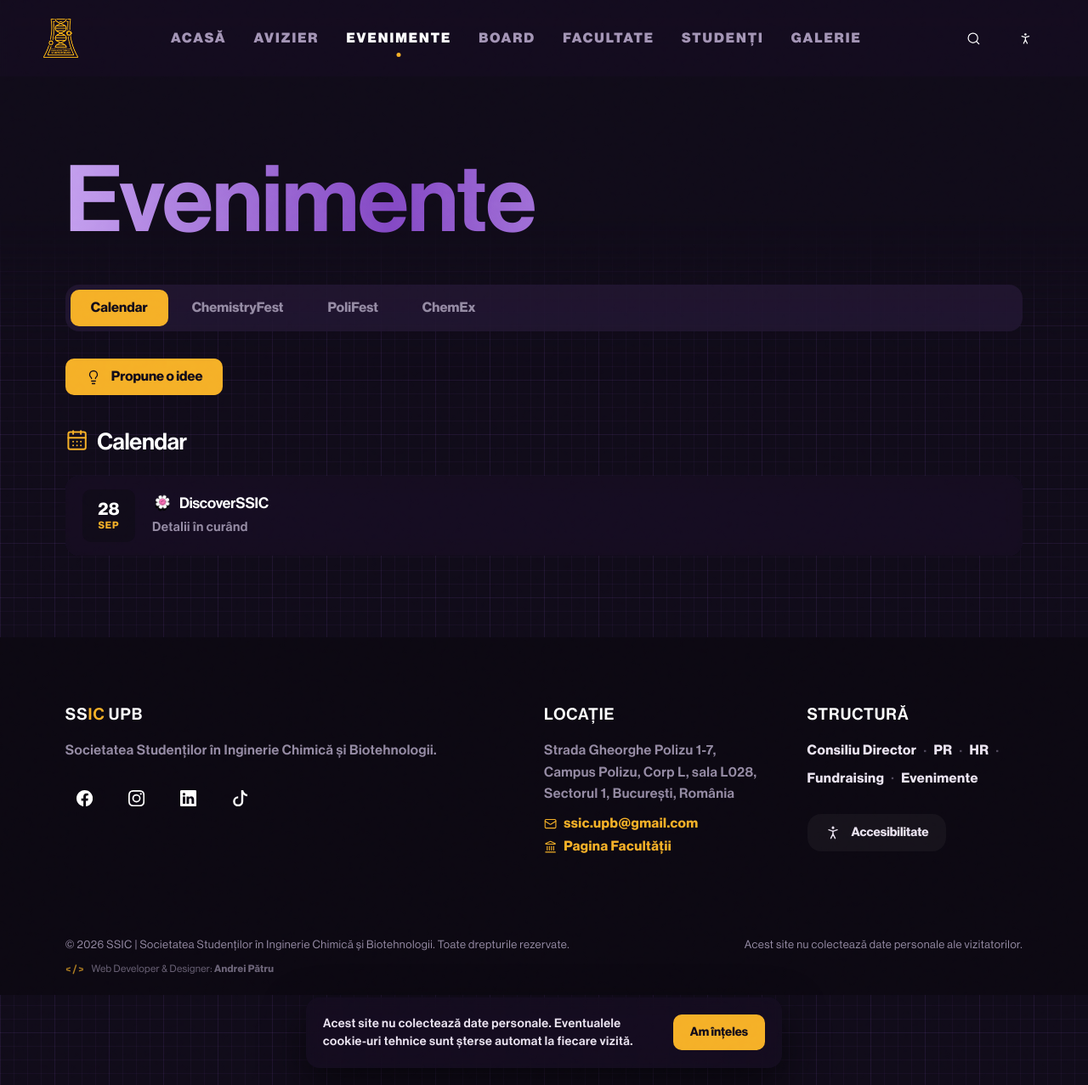
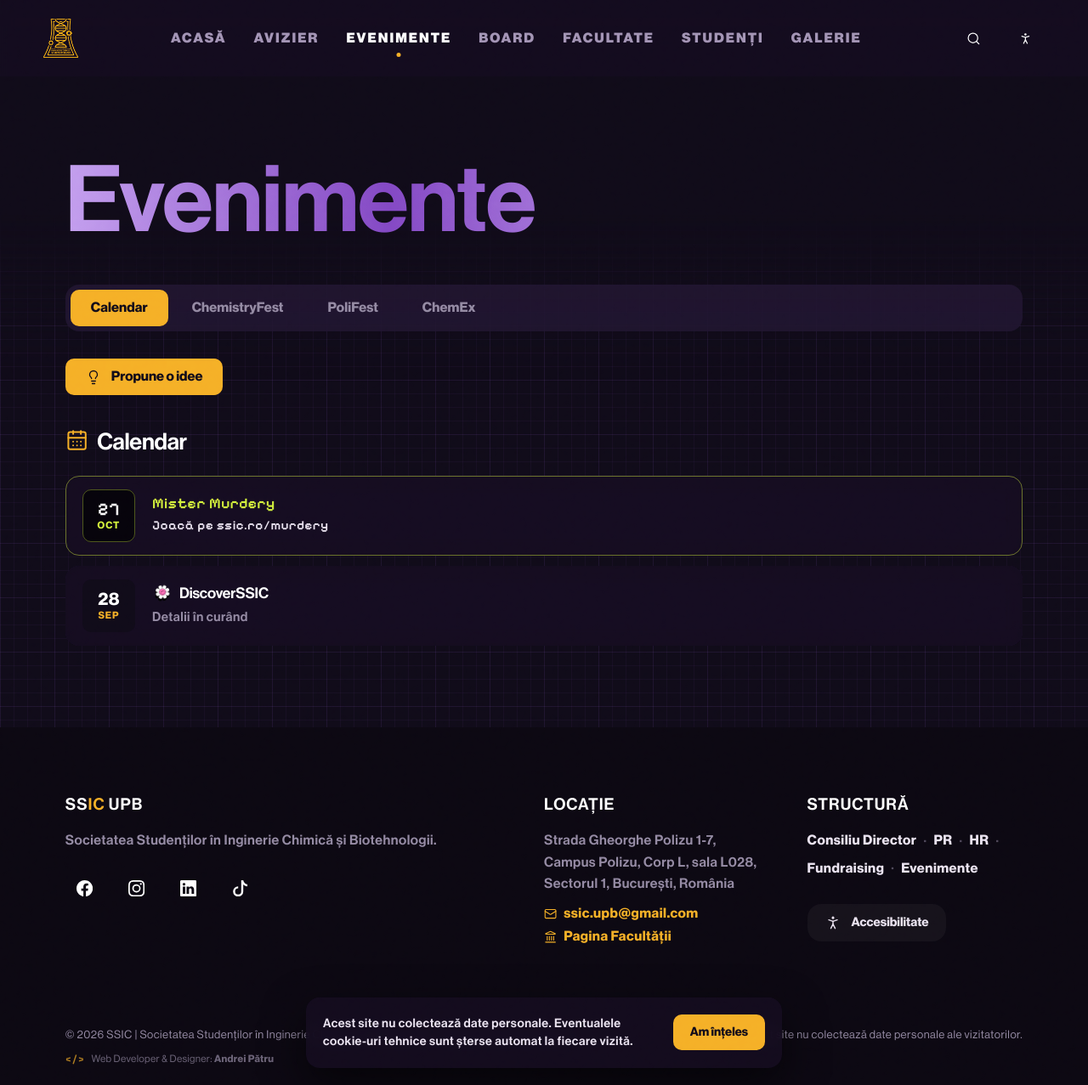
Before and after one commit to prssic/ssic, a Jekyll site: the page built from evenimente.html, in a window 1280 px wide. Shown: the whole page at 85% size. Built offline with Jekyll 4.4.1, drawn with Linux system fonts in a browser that asks for light colours; nearby versions of some CDN libraries.

Commit message:
Update evenimente.html

```diff
--- a/evenimente.html
+++ b/evenimente.html
@@ -25,6 +25,13 @@ description: "Descoperă proiectele și evenimentele SSIC: ChemEx, Balul Bobocil
                     <div class="calendar-section reveal">
                         <h2><i data-lucide="calendar-days" style="color:var(--c-accent); margin-right:10px;"></i>Calendar</h2>
                         <div class="calendar-list">
+                            <div class="calendar-item murdery-item hover-target" role="link" tabindex="0" aria-label="Mister Murdery, 27 octombrie. Joacă pe ssic.ro/murdery" onclick="goToUrl('/murdery/')" onkeydown="if(event.key==='Enter'||event.key===' '){event.preventDefault();goToUrl('/murdery/')}">
+                                <div class="calendar-date"><span class="cal-day mg" data-text="27">27</span><span class="cal-month">Oct</span></div>
+                                <div class="calendar-info">
+                                    <h3 class="mg" data-text="Mister Murdery">Mister Murdery</h3>
+                                    <p class="mg" data-text="Joacă pe ssic.ro/murdery">Joacă pe ssic.ro/murdery</p>
+                                </div>
+                            </div>
                             <div class="calendar-item hover-target" onclick="goToUrl('/discover/')">
                                 <div class="calendar-date"><span class="cal-day">28</span><span class="cal-month">Sep</span></div>
                                 <div class="calendar-info">
@@ -104,6 +111,68 @@ description: "Descoperă proiectele și evenimentele SSIC: ChemEx, Balul Bobocil
             </div>
             <footer class="global-footer"></footer>
         </section>
+<link rel="preconnect" href="https://fonts.googleapis.com">
+<link rel="preconnect" href="https://fonts.gstatic.com" crossorigin>
+<link href="https://fonts.googleapis.com/css2?family=Pixelify+Sans:wght@600&display=swap" rel="stylesheet">
+<style>
+    /* ===== buton Mister Murdery (calendar) ===== */
+    .murdery-item{outline:1px solid rgba(212,242,60,.45);outline-offset:-1px;cursor:pointer}
+    .murdery-item .calendar-date{background:#06030b;outline:1px solid rgba(212,242,60,.35);outline-offset:-1px}
+    .murdery-item .calendar-date .cal-month{color:#d4f23c}
+    .murdery-item h3,.murdery-item p,.murdery-item .cal-day{font-family:'Pixelify Sans',var(--font-mono),monospace;font-weight:600}
+    .murdery-item h3{color:#d4f23c;letter-spacing:.02em}
+    .murdery-item p{color:var(--c-white-off)}
+    @media (hover:hover){.murdery-item:hover{outline-color:#d4f23c}}
+
+    /* ===== glitch random: stratul real rămâne neatins, efectul e doar în pseudo-elemente ===== */
+    .mg{position:relative}
+    .mg::before,.mg::after{content:attr(data-text);position:absolute;left:0;top:0;width:100%;height:100%;opacity:0;pointer-events:none}
+    .mg::before{color:#ff2a6d}
+    .mg::after{color:#3cf0ff}
+    .mg.is-glitch{animation:mgJit .34s steps(2) 1}
+    .mg.is-glitch::before{opacity:1;animation:mgA .34s steps(1) 1}
+    .mg.is-glitch::after{opacity:1;animation:mgB .34s steps(1) 1}
+    @keyframes mgJit{0%{transform:translate(0)}25%{transform:translate(-2px,1px)}50%{transform:translate(2px,0)}75%{transform:translate(-1px,-1px)}100%{transform:none}}
+    @keyframes mgA{0%{clip-path:inset(0 0 65% 0);transform:translate(-3px,0)}20%{clip-path:inset(35% 0 35% 0);transform:translate(3px,0)}40%{clip-path:inset(70% 0 0 0);transform:translate(-2px,0)}60%{clip-path:inset(10% 0 55% 0);transform:translate(2px,0)}80%{clip-path:inset(50% 0 20% 0);transform:translate(-3px,0)}100%{clip-path:inset(0 0 100% 0);transform:none}}
+    @keyframes mgB{0%{clip-path:inset(60% 0 0 0);transform:translate(3px,0)}20%{clip-path:inset(15% 0 60% 0);transform:translate(-3px,0)}40%{clip-path:inset(0 0 80% 0);transform:translate(2px,0)}60%{clip-path:inset(45% 0 30% 0);transform:translate(-2px,0)}80%{clip-path:inset(75% 0 5% 0);transform:translate(3px,0)}100%{clip-path:inset(0 0 100% 0);transform:none}}
+    @media (prefers-reduced-motion:reduce){.mg.is-glitch,.mg.is-glitch::before,.mg.is-glitch::after{animation:none}}
+</style>
+<script>
+(function () {
+    var els = [].slice.call(document.querySelectorAll('.murdery-item .mg'));
+    if (!els.length) return;
+    var CH = '#@%&$01?/\\<>*+=~';
+    function reduced() {
+        try { return matchMedia('(prefers-reduced-motion: reduce)').matches || document.documentElement.classList.contains('a11y-reduce-motion'); }
+        catch (e) { return false; }
+    }
+    function scramble(s) {
+        var a = s.split(''), n = 1 + Math.floor(Math.random() * 3);
+        for (var k = 0; k < n; k++) {
+            var i = Math.floor(Math.random() * a.length);
+            if (a[i] !== ' ') a[i] = CH.charAt(Math.floor(Math.random() * CH.length));
+        }
+        return a.join('');
+    }
+    function burst(el) {
+        var real = el.textContent;
+        el.setAttribute('data-text', scramble(real));
+        el.classList.add('is-glitch');
+        setTimeout(function () { el.classList.remove('is-glitch'); el.setAttribute('data-text', real); }, 340);
+    }
+    function loop(el) {
+        setTimeout(function () {
+            if (!document.hidden && !reduced()) {
+                burst(el);
+                if (Math.random() < 0.3) setTimeout(function () { burst(el); }, 450);
+            }
+            loop(el);
+        }, 1200 + Math.random() * 4200);
+    }
+    els.forEach(loop);
+})();
+</script>
+
 
         <style>
             .idea-open-btn{display:inline-flex;align-items:center;gap:var(--sp-12);margin:calc(var(--sp-8) * -1) 0 var(--sp-40);padding:var(--sp-12) var(--sp-24);font-family:var(--font-main);font-size:1rem;font-weight:700;color:var(--c-base);background:var(--c-accent);border:none;border-radius:var(--r-sm);cursor:pointer;transition:transform var(--transition-fast),background 0.25s var(--ease-out)}
```
